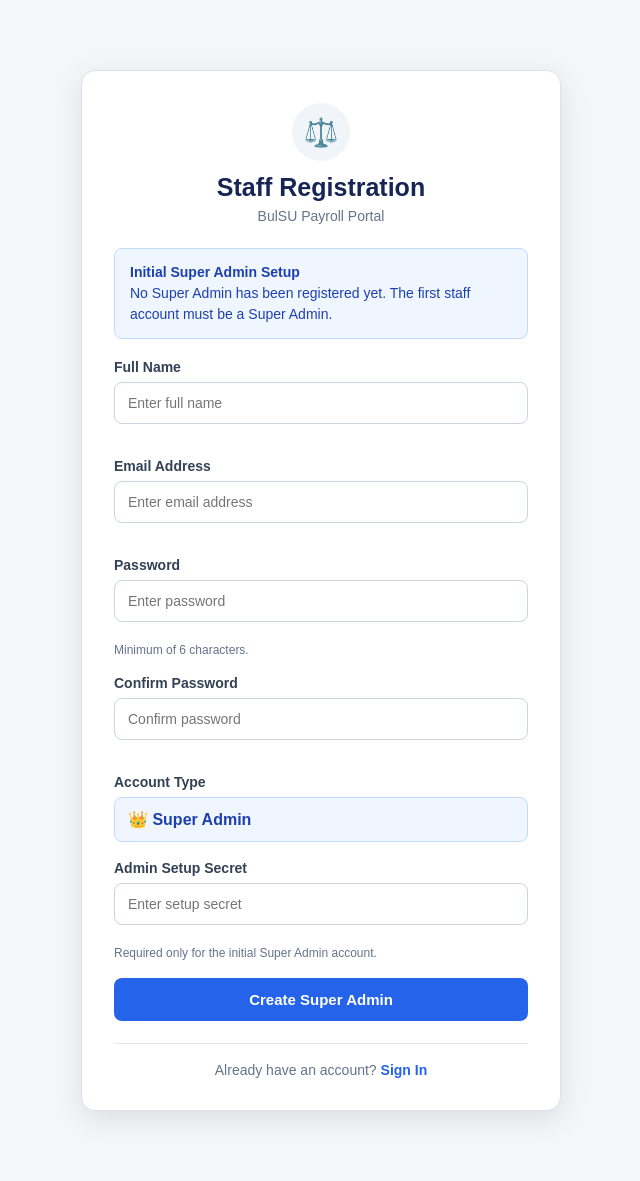
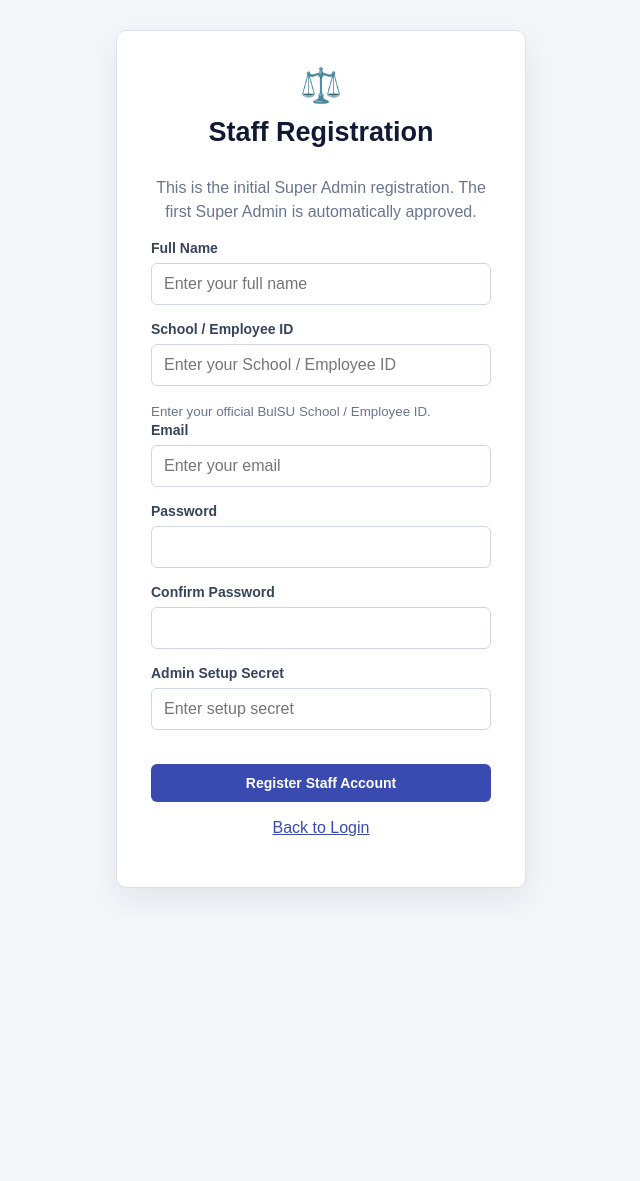
Before and after one commit to Sh1aaaa/payroll-vercel-supabase-rag, a Flask app: template templates/staff_register.html in a window 1280 px wide. Shown: the whole page, without its empty margins (319-959 px from the left). After the commit the page ends 894 px from the top, so only its background shows below. Run offline with Flask 3, Linux system fonts and the light colour scheme; the template is opened without the code that fills it, so the values that code supplies are empty.

Commit message:
Refactor staff registration HTML template
Updated the staff registration template to enhance structure and improve user guidance.

```diff
--- a/templates/staff_register.html
+++ b/templates/staff_register.html
@@ -1,333 +1,180 @@
-{% extends "base.html" %}
+{% extends 'base.html' %}
+
+{% block title %}Staff Registration - BulSU Payroll{% endblock %}
 
 {% block content %}
 
-<div class="auth-page">
-    <div class="auth-card staff-register-card">
+<div class="auth-card">
 
-        <!-- Header -->
-        <div class="auth-header">
     <div class="auth-icon">⚖️</div>
+
     <h1>Staff Registration</h1>
-            <p>BulSU Payroll Portal</p>
-        </div>
 
-        <!-- Error Message -->
-        {% if error %}
-        <div class="alert alert-error">
-            {{ error }}
-        </div>
+    {% if has_super_admin %}
+
+        <p class="auth-muted">
+            Register a Payroll Clerk or additional Super Admin.
+            Your account must be approved by an existing Super Admin.
+        </p>
+
+    {% else %}
+
+        <p class="auth-muted">
+            This is the initial Super Admin registration.
+            The first Super Admin is automatically approved.
+        </p>
+
     {% endif %}
 
-        <!-- Information -->
-        {% if not has_super_admin %}
-        <div class="alert alert-info">
-            <strong>Initial Super Admin Setup</strong><br>
-            No Super Admin has been registered yet.
-            The first staff account must be a Super Admin.
-        </div>
-        {% else %}
-        <div class="alert alert-info">
-            <strong>Staff Account Registration</strong><br>
-            New staff accounts require approval from an existing Super Admin.
-        </div>
-        {% endif %}
 
-        <!-- Registration Form -->
-        <form method="POST" action="{{ url_for('staff_register') }}">
+    <form method="POST">
 
-            <!-- Full Name -->
-            <div class="form-group">
-                <label for="full_name">Full Name</label>
+        <!-- FULL NAME -->
+        <label class="field-label">
+            Full Name
+        </label>
+
         <input
             type="text"
-                    id="full_name"
             name="full_name"
-                    placeholder="Enter full name"
             value="{{ request.form.get('full_name', '') }}"
+            placeholder="Enter your full name"
             required
         >
-            </div>
 
-            <!-- Email -->
-            <div class="form-group">
-                <label for="email">Email Address</label>
+
+        <!-- SCHOOL / EMPLOYEE ID -->
+        <label class="field-label">
+            School / Employee ID
+        </label>
+
+        <input
+            type="text"
+            name="employee_id"
+            value="{{ request.form.get('employee_id', '') }}"
+            placeholder="Enter your School / Employee ID"
+            {% if has_super_admin %}required{% endif %}
+        >
+
+        <small class="auth-muted">
+            Enter your official BulSU School / Employee ID.
+        </small>
+
+
+        <!-- EMAIL -->
+        <label class="field-label">
+            Email
+        </label>
+
         <input
             type="email"
-                    id="email"
             name="email"
-                    placeholder="Enter email address"
             value="{{ request.form.get('email', '') }}"
+            placeholder="Enter your email"
             required
         >
-            </div>
 
-            <!-- Password -->
-            <div class="form-group">
-                <label for="password">Password</label>
+
+        <!-- PASSWORD -->
+        <label class="field-label">
+            Password
+        </label>
+
         <input
             type="password"
-                    id="password"
             name="password"
-                    placeholder="Enter password"
             minlength="6"
             required
         >
-                <small>Minimum of 6 characters.</small>
-            </div>
 
-            <!-- Confirm Password -->
-            <div class="form-group">
-                <label for="confirm_password">Confirm Password</label>
+
+        <!-- CONFIRM PASSWORD -->
+        <label class="field-label">
+            Confirm Password
+        </label>
+
         <input
             type="password"
-                    id="confirm_password"
             name="confirm_password"
-                    placeholder="Confirm password"
             minlength="6"
             required
         >
-            </div>
 
-            <!-- Role -->
-            <div class="form-group">
-                <label for="role">Account Type</label>
+
+        {% if has_super_admin %}
+
+            <!-- ACCOUNT TYPE -->
+            <label class="field-label">
+                Account Type
+            </label>
+
+            <select name="role" required>
+
+                <option value="">
+                    Select Account Type
+                </option>
+
+                <option
+                    value="hr"
+                    {% if request.form.get('role') == 'hr' %}selected{% endif %}
+                >
+                    Payroll Clerk
+                </option>
+
+                <option
+                    value="super_admin"
+                    {% if request.form.get('role') == 'super_admin' %}selected{% endif %}
+                >
+                    Super Admin
+                </option>
+
+            </select>
+
+        {% else %}
+
+            <!-- FIRST ACCOUNT -->
+            <input
+                type="hidden"
+                name="role"
+                value="super_admin"
+            >
+
+        {% endif %}
+
 
         {% if not has_super_admin %}
 
-                    <!-- First account must be Super Admin -->
-                    <input type="hidden" name="role" value="super_admin">
+            <!-- INITIAL ADMIN SECRET -->
+            <label class="field-label">
+                Admin Setup Secret
+            </label>
 
-                    <div class="role-display">
-                        👑 Super Admin
-                    </div>
-
-                {% else %}
-
-                    <select id="role" name="role" required>
-                        <option value="" disabled
-                            {% if not request.form.get('role') %}selected{% endif %}>
-                            Select account type
-                        </option>
-
-                        <option value="hr"
-                            {% if request.form.get('role') == 'hr' %}selected{% endif %}>
-                            Payroll Clerk
-                        </option>
-
-                        <option value="super_admin"
-                            {% if request.form.get('role') == 'super_admin' %}selected{% endif %}>
-                            Super Admin
-                        </option>
-                    </select>
-
-                {% endif %}
-            </div>
-
-            <!-- Admin Secret -->
-            {% if not has_super_admin %}
-            <div class="form-group">
-                <label for="setup_secret">Admin Setup Secret</label>
             <input
                 type="password"
-                    id="setup_secret"
-                    name="setup_secret"
+                name="admin_setup_secret"
                 placeholder="Enter setup secret"
                 required
             >
-                <small>
-                    Required only for the initial Super Admin account.
-                </small>
-            </div>
+
         {% endif %}
 
-            <!-- Submit -->
-            <button type="submit" class="btn-primary">
-                {% if not has_super_admin %}
-                    Create Super Admin
-                {% else %}
+
+        <button
+            class="btn btn-primary btn-block"
+            type="submit"
+        >
             Register Staff Account
-                {% endif %}
         </button>
 
     </form>
 
-        <!-- Back to Login -->
-        <div class="auth-footer">
-            <p>
-                Already have an account?
-                <a href="{{ url_for('login') }}">Sign In</a>
+
+    <p class="auth-bottom">
+        <a href="{{ url_for('login') }}">
+            Back to Login
+        </a>
     </p>
+
 </div>
 
-    </div>
-</div>
-
-
-<!-- Page-specific styling -->
-<style>
-    .auth-page {
-        min-height: calc(100vh - 70px);
-        display: flex;
-        justify-content: center;
-        align-items: center;
-        padding: 40px 20px;
-    }
-
-    .staff-register-card {
-        width: 100%;
-        max-width: 480px;
-        background: #ffffff;
-        border-radius: 14px;
-        padding: 32px;
-        box-shadow: 0 8px 30px rgba(0, 0, 0, 0.10);
-    }
-
-    .auth-header {
-        text-align: center;
-        margin-bottom: 24px;
-    }
-
-    .auth-icon {
-        width: 58px;
-        height: 58px;
-        margin: 0 auto 12px;
-        border-radius: 50%;
-        background: #f1f5f9;
-        display: flex;
-        justify-content: center;
-        align-items: center;
-        font-size: 28px;
-    }
-
-    .auth-header h1 {
-        margin: 0;
-        font-size: 25px;
-        color: #172554;
-    }
-
-    .auth-header p {
-        margin-top: 6px;
-        color: #64748b;
-        font-size: 14px;
-    }
-
-    .form-group {
-        margin-bottom: 18px;
-    }
-
-    .form-group label {
-        display: block;
-        margin-bottom: 7px;
-        font-weight: 600;
-        color: #334155;
-        font-size: 14px;
-    }
-
-    .form-group input,
-    .form-group select {
-        width: 100%;
-        box-sizing: border-box;
-        padding: 12px 13px;
-        border: 1px solid #cbd5e1;
-        border-radius: 8px;
-        background: #ffffff;
-        color: #1e293b;
-        font-size: 14px;
-        outline: none;
-    }
-
-    .form-group input:focus,
-    .form-group select:focus {
-        border-color: #2563eb;
-        box-shadow: 0 0 0 3px rgba(37, 99, 235, 0.12);
-    }
-
-    .form-group small {
-        display: block;
-        margin-top: 5px;
-        color: #64748b;
-        font-size: 12px;
-    }
-
-    .role-display {
-        padding: 12px 13px;
-        border-radius: 8px;
-        background: #eff6ff;
-        border: 1px solid #bfdbfe;
-        color: #1e40af;
-        font-weight: 600;
-    }
-
-    .alert {
-        padding: 13px 15px;
-        border-radius: 8px;
-        margin-bottom: 20px;
-        font-size: 14px;
-        line-height: 1.5;
-    }
-
-    .alert-info {
-        background: #eff6ff;
-        border: 1px solid #bfdbfe;
-        color: #1e40af;
-    }
-
-    .alert-error {
-        background: #fef2f2;
-        border: 1px solid #fecaca;
-        color: #b91c1c;
-    }
-
-    .btn-primary {
-        width: 100%;
-        border: none;
-        border-radius: 8px;
-        padding: 13px;
-        background: #2563eb;
-        color: white;
-        font-size: 15px;
-        font-weight: 600;
-        cursor: pointer;
-        transition: 0.2s;
-    }
-
-    .btn-primary:hover {
-        background: #1d4ed8;
-    }
-
-    .auth-footer {
-        text-align: center;
-        margin-top: 22px;
-        padding-top: 18px;
-        border-top: 1px solid #e2e8f0;
-    }
-
-    .auth-footer p {
-        margin: 0;
-        color: #64748b;
-        font-size: 14px;
-    }
-
-    .auth-footer a {
-        color: #2563eb;
-        font-weight: 600;
-        text-decoration: none;
-    }
-
-    .auth-footer a:hover {
-        text-decoration: underline;
-    }
-
-    @media (max-width: 600px) {
-        .auth-page {
-            padding: 20px 12px;
-        }
-
-        .staff-register-card {
-            padding: 24px 20px;
-        }
-    }
-</style>
-
 {% endblock %}
```
Lines whose indentation alone changed are shown as unchanged.
